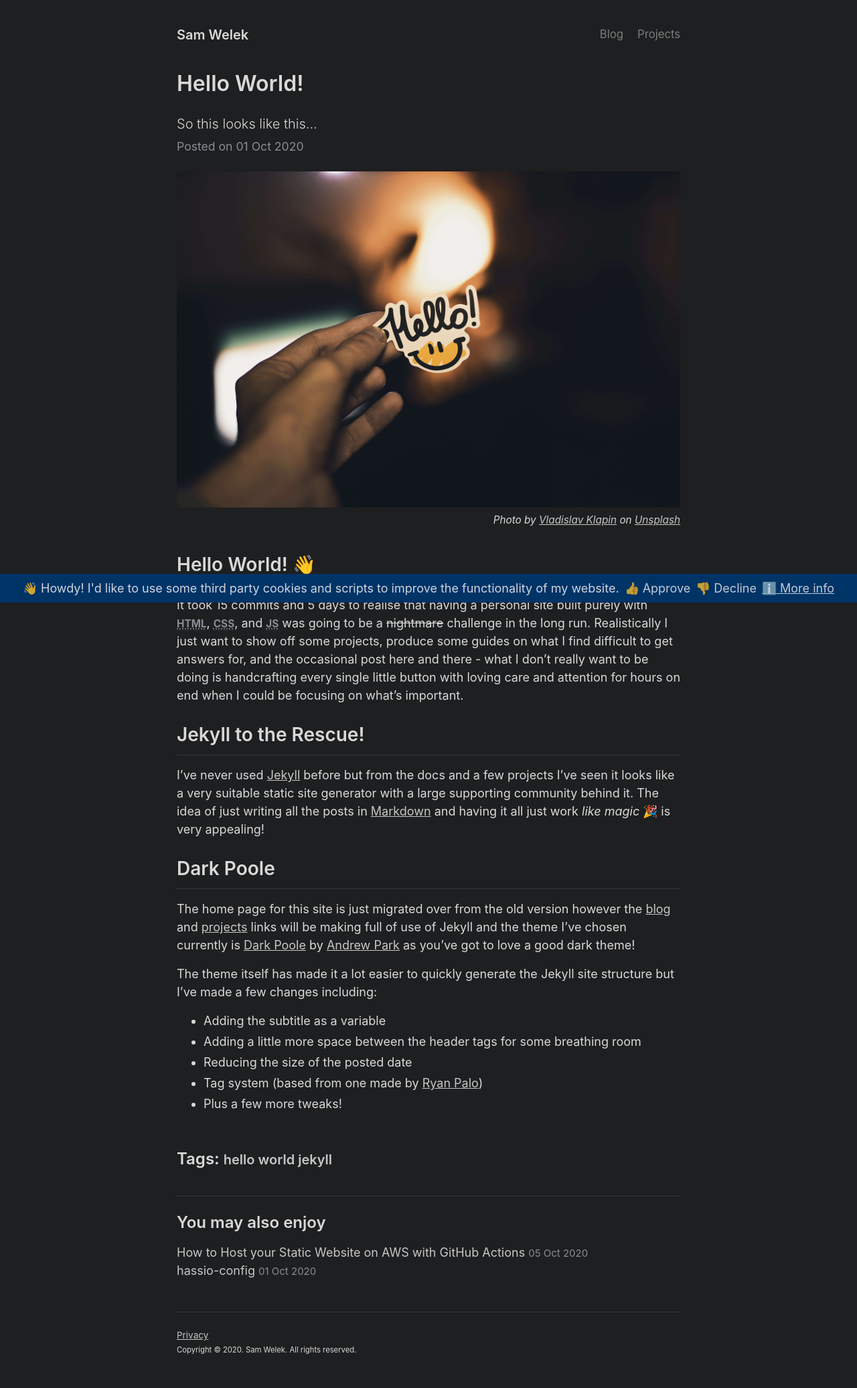
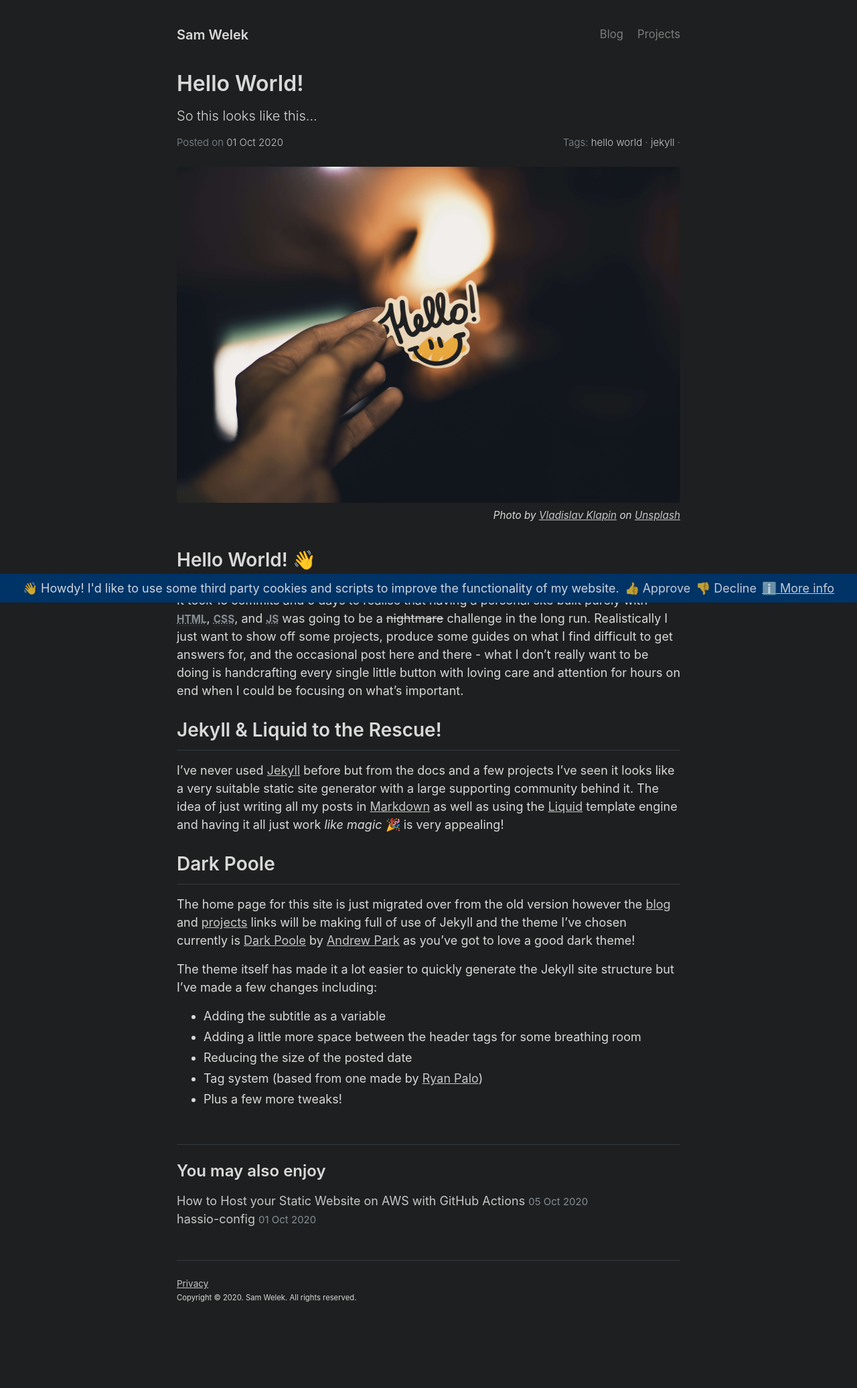
Before and after one commit to tiberiushunter/samwelek.co.uk, a Jekyll site: the page built from _posts/blog/2020-10-01-hello-world.md, in a window 1280 px wide. Shown: the whole page at 67% size. Built offline with Jekyll 4.4.1, drawn with Linux system fonts in a browser that asks for light colours; emoji names are drawn with the system emoji font; after the commit the page ends 1996 px from its top, so only the background shows below that.

Commit message:
Moving and restyling tags to appear at the top of the page, adding in reference to Liquid to the Hello World post

```diff
--- a/_layouts/post.html
+++ b/_layouts/post.html
@@ -5,21 +5,25 @@ layout: default
 <article class="post">
   <h1 class="post-title">{{ page.title }}</h1>
   <h2 class="lead">{{ page.description }}</h2>
-  <time datetime="{{ page.date | date_to_xmlschema }}" class="post-date">Posted on
-    {{ page.date | date_to_string }}</time>
+  <div class="post-date-tag-container">
+
+    <aside class="post-date">
+      <time datetime="{{ page.date | date_to_xmlschema }}" class="post-date"><small><span>Posted on</span>
+          {{ page.date | date_to_string }}</small></time>
+    </aside>
+    <span class="post-divider"></span>
+    {% if page.tags != empty %}
+    <aside class="post-tags">
+      <small>Tags:
+        {% for tag in page.tags %}
+        <a href="/tags/{{ tag }}/">{{ tag }}</a> &middot;
+        {% endfor %}
+      </small>
+    </aside>
+    {% endif %}
+  </div>
   {{ content }}
 </article>
-
-{% if page.tags != empty %}
-<aside class="tags">
-  <h3>Tags:
-    <small>
-      {% for tag in page.tags %}
-      <a href="/tags/{{ tag }}/">{{ tag }}</a>
-      {% endfor %}
-    </small></h3>
-</aside>
-{% endif %}
 
 {% if site.related_posts != empty %}
 <aside class="related">
--- a/_layouts/tag.html
+++ b/_layouts/tag.html
@@ -2,7 +2,7 @@
 layout: page
 ---
 
-<h1>Tag: {{ page.tag | capitalize }}</h1>
+<h1>Tag - {{ page.tag }}</h1>
 
 <ul>
     {% for post in site.tags[page.tag] %}
--- a/_posts/blog/2020-10-01-hello-world.md
+++ b/_posts/blog/2020-10-01-hello-world.md
@@ -14,9 +14,9 @@ tags: ["hello world", "jekyll"]
 
 It took 15 commits and 5 days to realise that having a personal site built purely with <abbr title="HyperText Markup Language">HTML</abbr>, <abbr title="Cascading Style Sheets">CSS</abbr>, and <abbr title="JavaScript">JS</abbr> was going to be a <del>nightmare</del> challenge in the long run. Realistically I just want to show off some projects, produce some guides on what I find difficult to get answers for, and the occasional post here and there - what I don't really want to be doing is handcrafting every single little button with loving care and attention for hours on end when I could be focusing on what's important.
 
-## Jekyll to the Rescue!
+## Jekyll & Liquid to the Rescue!
 
-I've never used [Jekyll][1] before but from the docs and a few projects I've seen it looks like a very suitable static site generator with a large supporting community behind it. The idea of just writing all the posts in [Markdown][2] and having it all just work *like magic* :tada: is very appealing!
+I've never used [Jekyll][1] before but from the docs and a few projects I've seen it looks like a very suitable static site generator with a large supporting community behind it. The idea of just writing all my posts in [Markdown][2] as well as using the [Liquid][8] template engine and having it all just work *like magic* :tada: is very appealing!
 
 ## Dark Poole
 
--- a/_sass/_base.scss
+++ b/_sass/_base.scss
@@ -44,6 +44,9 @@ table {
   width: 100%;
   border: 0 solid var(--table-color);
   border-collapse: collapse;
+  display: block;
+  overflow-x: auto;
+  white-space: nowrap;
 }
 
 td,
--- a/_sass/_posts.scss
+++ b/_sass/_posts.scss
@@ -31,14 +31,6 @@
   }
 }
 
-// Meta data line below post title
-.post-date {
-  display: block;
-  margin-top: -1.25rem;
-  color: var(--gray-600);
-  font-size: 1.1rem;
-}
-
 .post-cover {
   padding-top: var(--spacer-2);
   padding-bottom: var(--spacer-2);
@@ -51,16 +43,39 @@
   }
 }
 
+.post-date-tag-container{
+  display: flex;
+  flex-wrap: wrap;
+   margin-top: calc(var(--spacer)*-1);
+
+}
+
+// Meta data line below post title
+.post-date {
+  max-width:33%;
+  color: var(--link-color);
+  font-weight: 300;
+  span {
+    color: var(--gray-600);
+  }
+}
+
+.post-divider {
+  width: 15%;
+}
+
 // Tags
-.tags {
-  padding-bottom: var(--spacer-2);
+.post-tags {
+  max-width:50%;
+  margin-left: auto; // margin-top: calc(var(--spacer-3)*-1);
+  small {
 
+    font-weight: 300;
+    color: var(--gray-600);
+
+  }
   a {
     text-decoration: none;
-
-    small {
-      color: var(--gray-600);
-    }
   }
 }
 
@@ -86,3 +101,32 @@
     }
   }
 }
+
+
+
+/*Desktop Query*/
+@media only screen and (min-width: 768px) {
+
+}
+
+/*Mobile Query*/
+@media only screen and (max-width: 480px) {
+  .post-tags {
+    max-width:100%;
+    margin-right: auto;
+    margin-left: 0;
+  }
+  .post-date {
+    max-width:100%
+  }
+}
+
+/*Tablet Query*/
+@media only screen and (min-width: 481px) and (max-width:768px) {
+  .post-tags {
+    max-width:100%;
+  }
+  .post-date {
+    max-width:100%
+  }
+}
--- a/_sass/_type.scss
+++ b/_sass/_type.scss
@@ -122,6 +122,7 @@ a[href^="#fnref:"] {
   font-weight: 300;
   margin-bottom: var(--spacer);
   border-bottom: 0;
+  margin-top: var(--spacer);
 }
 
 // Emoji
```
Also changed, not shown: other parts of _posts/blog/2020-10-01-hello-world.md (+1 -0 lines).
